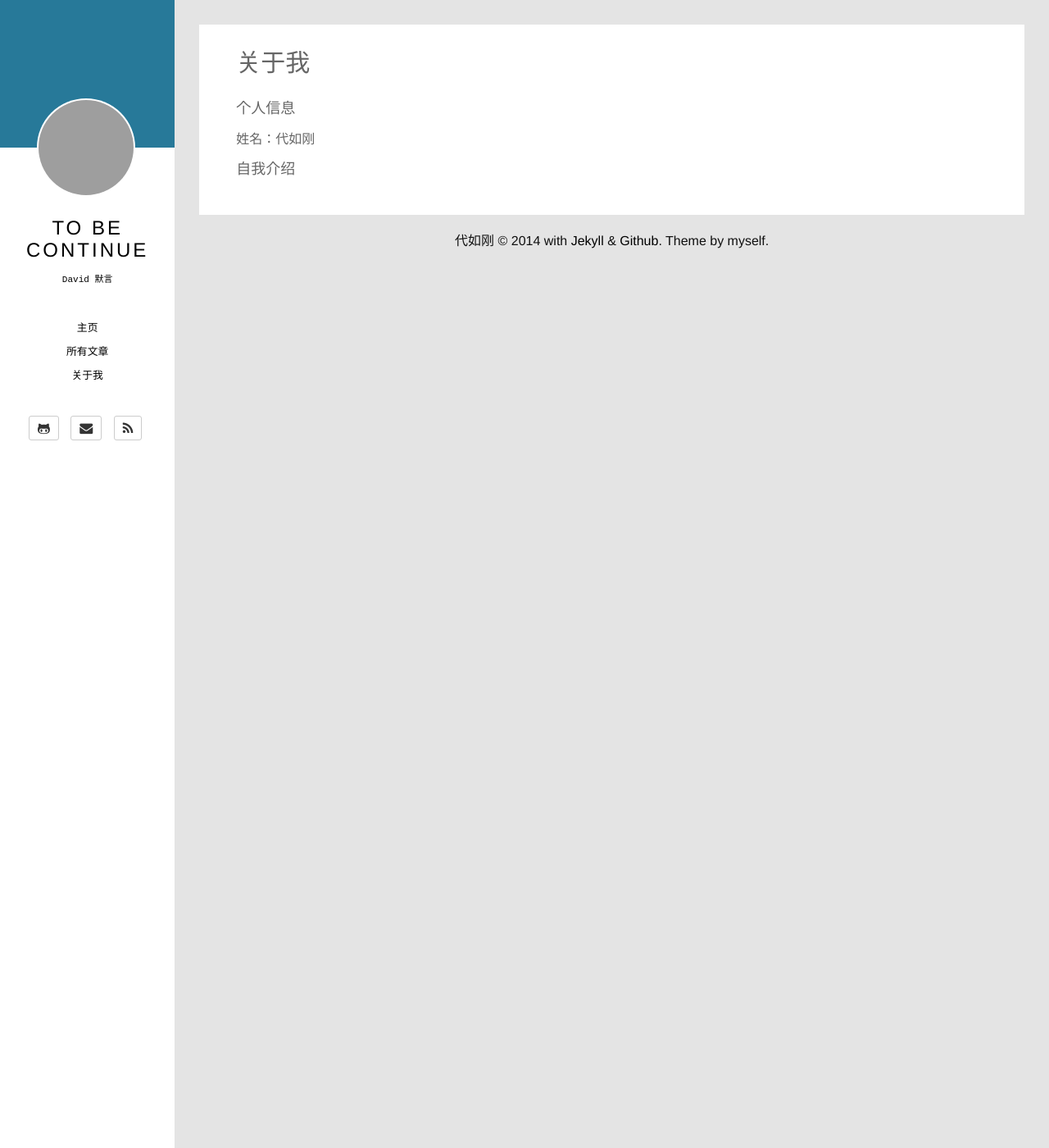
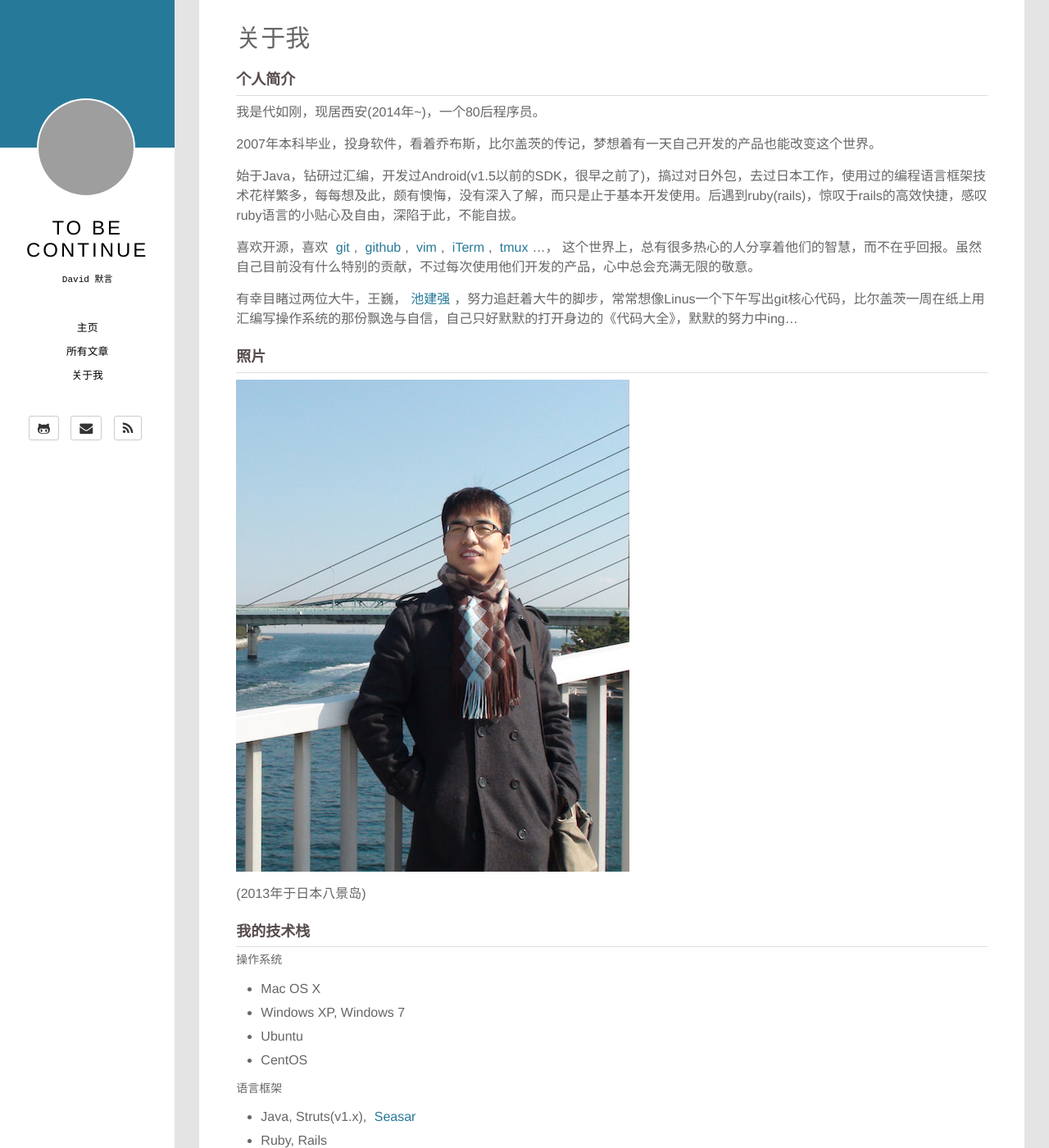
Before and after one commit to MakeItEasy/makeiteasy.github.com, a Jekyll site: the page built from about.md, in a window 1280 px wide and 1400 px high. Shown: the whole window at 82% size. Built offline with Jekyll 4.4.1, drawn with Linux system fonts in a browser that asks for light colours; Markdown is read by kramdown in place of the engine named in the settings; some of the changed text lies outside the part shown; grey boxes are pictures that could not be loaded.

Commit message:
添加了aboutme内容，修改了footer链接样式

```diff
--- a/_includes/footer.html
+++ b/_includes/footer.html
@@ -1,5 +1,5 @@
 <footer class="site-footer">
   <p>
-  {{ site.author.name }} &copy; {{ site.time | date: '%Y' }}  with <a href="http://jekyllrb.com/">Jekyll</a> & <a href="https://github.com/">Github</a>. Theme by myself.
+  {{ site.author.name }} &copy; {{ site.time | date: '%Y' }}  with <a href="http://jekyllrb.com/">Jekyll</a> & <a href="https://github.com/">Github</a>. Theme by myself (<a href="/2012/12/22/my-first-blog.html">构建过程</a>).
   </p>
 </footer>
--- a/_layouts/page.html
+++ b/_layouts/page.html
@@ -2,12 +2,12 @@
 layout: default
 ---
 
-<div class="main-content per-post">
-  <div class="post-content">
+<div class="main-content">
+  <div class="page-content">
     <div class="col-sm-12">
       <article>
           <h2 class="title">{{ page.title }}</h2>
-          <div>
+          <div class='content'>
             {{ content }}
           </div>
       </article>
--- a/_sass/_base.scss
+++ b/_sass/_base.scss
@@ -91,18 +91,11 @@ h1, h2, h3, h4, h5, h6 {
 a {
     color: $brand-color;
     text-decoration: none;
-
-    &:visited {
-        color: darken($brand-color, 15%);
-    }
-
     &:hover {
         color: $text-color;
         text-decoration: none;
     }
 }
-
-
 
 /**
  * Blockquotes
--- a/_sass/_layout_content.scss
+++ b/_sass/_layout_content.scss
@@ -24,6 +24,7 @@
 }
 
 .archives,
+.page-content,
 .post-list > .post,
 .per-post > .post-content {
   background-color: $content-background-color;
--- a/_sass/_layout_sidebar.scss
+++ b/_sass/_layout_sidebar.scss
@@ -98,4 +98,12 @@
 footer {
   margin-top: 20px;
   text-align: center;
+  // 链接
+  a {
+    margin: 0 3px;
+    color: #277999;
+  }
+  a:hover {
+    text-decoration: underline;
+  }
 }
--- a/about.md
+++ b/about.md
@@ -4,7 +4,57 @@ title: 关于我
 permalink: /about/
 ---
 
-#### 个人信息
-姓名：代如刚
+#### 个人简介
 
-#### 自我介绍
+我是代如刚，现居西安(2014年~)，一个80后程序员。
+
+2007年本科毕业，投身软件，看着乔布斯，比尔盖茨的传记，梦想着有一天自己开发的产品也能改变这个世界。
+
+始于Java，钻研过汇编，开发过Android(v1.5以前的SDK，很早之前了)，搞过对日外包，去过日本工作，使用过的编程语言框架技术花样繁多，每每想及此，颇有懊悔，没有深入了解，而只是止于基本开发使用。后遇到ruby(rails)，惊叹于rails的高效快捷，感叹ruby语言的小贴心及自由，深陷于此，不能自拔。
+
+喜欢开源，喜欢
+[git](http://git-scm.com/),
+[github](https://github.com/),
+[vim](http://www.vim.org/),
+[iTerm](http://iterm2.com/),
+[tmux](http://tmux.sourceforge.net/)...，
+这个世界上，总有很多热心的人分享着他们的智慧，而不在乎回报。虽然自己目前没有什么特别的贡献，不过每次使用他们开发的产品，心中总会充满无限的敬意。
+
+有幸目睹过两位大牛，王巍，[池建强](http://macshuo.com/)，努力追赶着大牛的脚步，常常想像Linus一个下午写出git核心代码，比尔盖茨一周在纸上用汇编写操作系统的那份飘逸与自信，自己只好默默的打开身边的《代码大全》，默默的努力中ing...
+
+#### 照片
+
+![代如刚](/images/aboutme/aboutme.jpg "代如刚")
+
+(2013年于日本八景岛)
+
+#### 我的技术栈
+
+##### 操作系统
+
+* Mac OS X
+* Windows XP, Windows 7
+* Ubuntu
+* CentOS
+
+##### 语言框架
+
+* Java, Struts(v1.x),
+  [Seasar](http://www.seasar.org/cn/)
+* Ruby, Rails
+* Javascript, CoffeeScript
+* html, css, sass
+
+
+##### 数据库
+
+* mysql
+* postgreSQL
+* sqlite
+
+#### 我的书单
+
+
+#### 联系我
+
+mail: <rugang6891@gmail.com>
```
Also changed, not shown: images/aboutme/aboutme.jpg (added), images/aboutme/aboutme副本.jpg (added).
